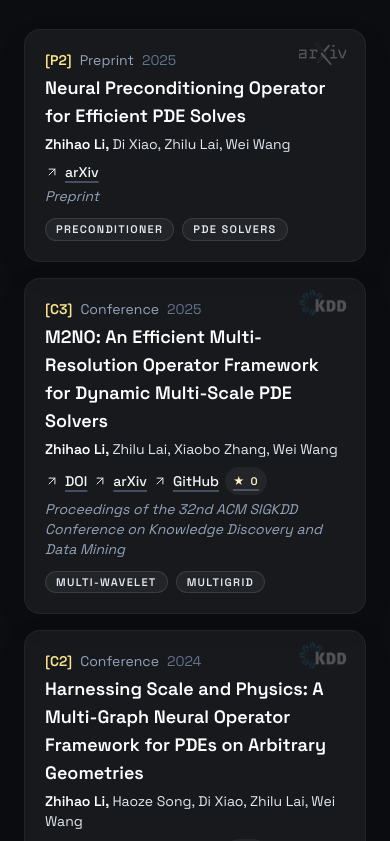
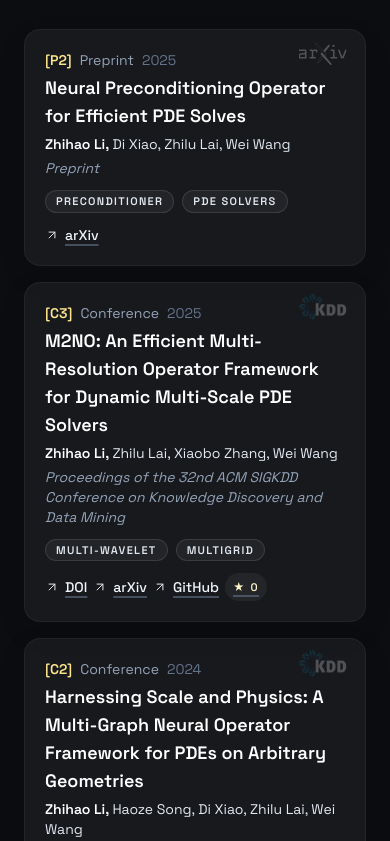
Before and after one commit to lizhihao2022/personal_page, a Next.js app: page / in a window 390 px wide. Shown: the part 4143-4984 px from the top of the page. Built offline with nearby package versions, Linux system fonts and the light colour scheme; no server answers.

Commit message:
refactor: improve layout and styling of publication section for better responsiveness

```diff
--- a/app/page.tsx
+++ b/app/page.tsx
@@ -250,8 +250,16 @@ export default function HomePage() {
                         <span className="text-slate-500">{pub.year}</span>
                       </div>
                       <h3 className="text-lg font-semibold text-white">{pub.title}</h3>
-                      <div className="flex flex-wrap items-center justify-between gap-2">
                       <p className="text-sm text-slate-200">{highlightAuthor(pub.authors)}</p>
+                      <p className="text-sm text-slate-400 italic">{pub.venue}</p>
+                    </div>
+                  </div>
+                  <div className="relative mt-3 flex flex-wrap items-center gap-3 sm:flex-nowrap sm:justify-between">
+                    <div className="flex flex-wrap gap-2">
+                      {pub.tags?.map((tag) => (
+                        <Tag key={tag}>{tag}</Tag>
+                      ))}
+                    </div>
                     {pub.links?.length ? (
                       <div className="flex flex-wrap items-center gap-1.5 text-sm text-slate-200">
                         {pub.links.map((link) => (
@@ -279,14 +287,6 @@ export default function HomePage() {
                       </div>
                     ) : null}
                   </div>
-                      <p className="text-sm text-slate-400 italic">{pub.venue}</p>
-                    </div>
-                  </div>
-                  <div className="relative mt-3 flex flex-wrap gap-2">
-                    {pub.tags?.map((tag) => (
-                      <Tag key={tag}>{tag}</Tag>
-                    ))}
-                  </div>
                 </div>
               </Card>
             ))}
```
Lines whose indentation alone changed are shown as unchanged.
